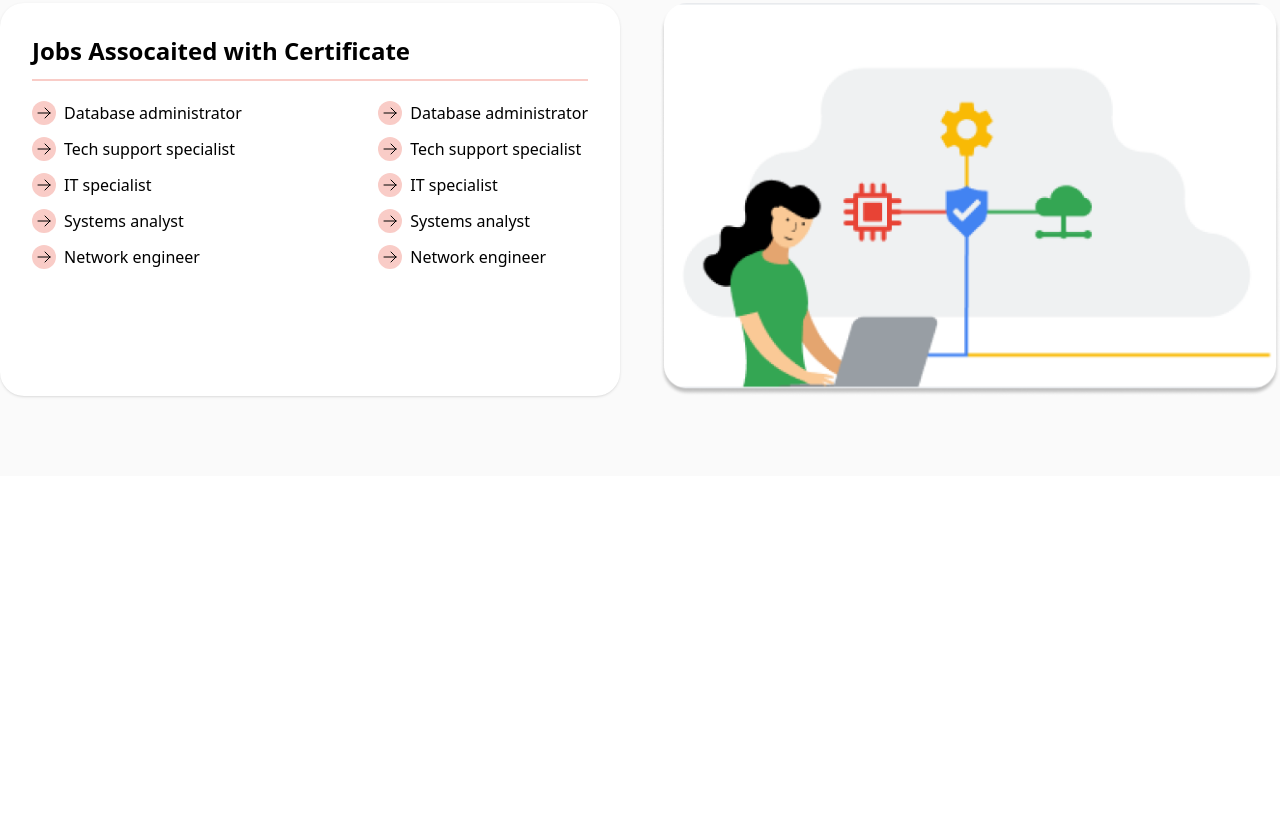
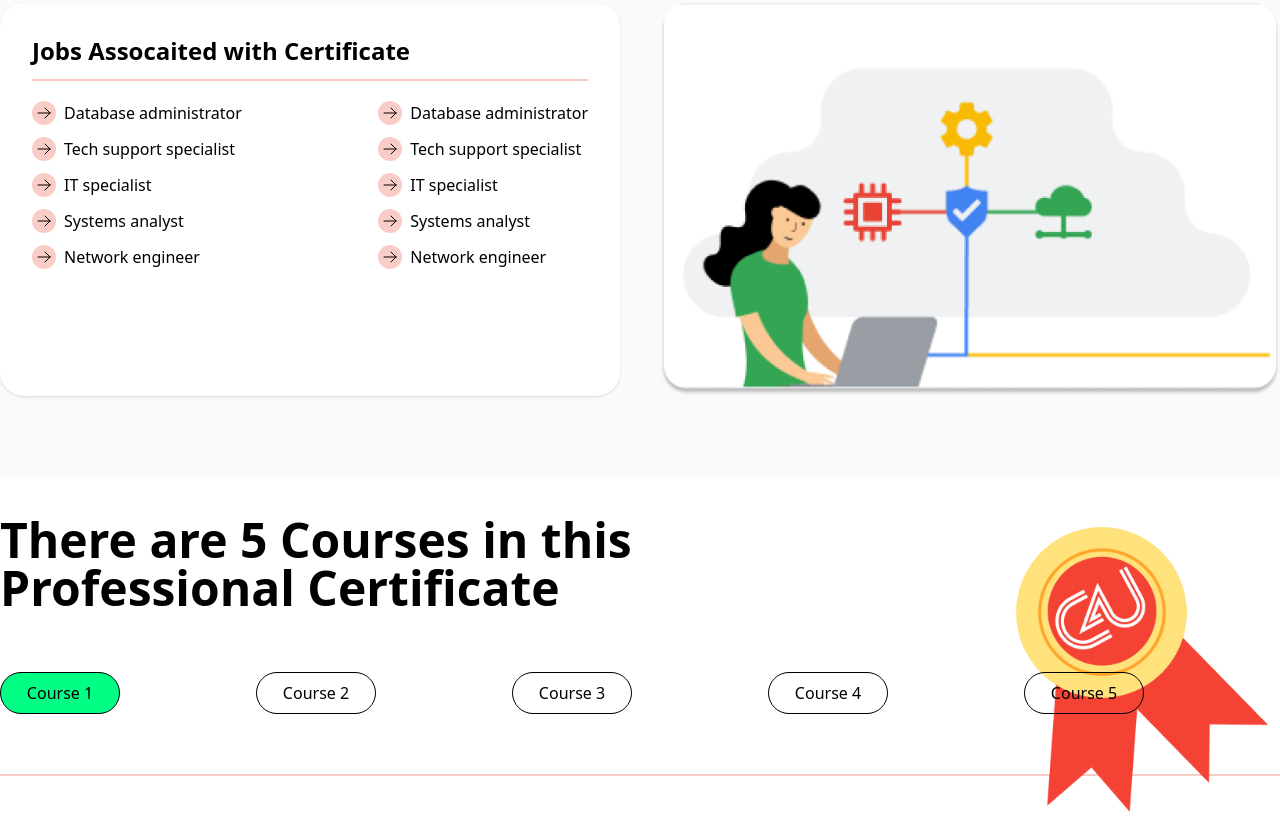
Before and after one commit to Abusyead/Tailwind_CSS_Assignment, a website built with Vite: page index.html in a window 1280 px wide. Shown: the part 1513-2351 px from the top of the page. Before the commit the page ends 1989 px from the top, so only its background shows below. Built offline with nearby package versions, Linux system fonts and the light colour scheme.

Commit message:
complete Certificate section

```diff
--- a/index.html
+++ b/index.html
@@ -230,5 +230,27 @@
         </div>
     </section>
 
+    <!-- Certificate section code start here -->
+
+    <section id="Certificate" class="">
+        <div class="container mx-auto py-10">
+            <h2 class="md:text-5xl text-3xl font-semibold">There are 5 Courses in this <br> Professional Certificate</h2>
+            <div class="grid md:grid-cols-10 grid-cols-6 justify-start content-center my-10">
+                <button class="certi-btn bg-[#00FF84]">Course 1</button>
+                <button class="certi-btn">Course 2</button>
+                <button class="certi-btn">Course 3</button>
+                <button class="certi-btn">Course 4</button>
+                <button class="certi-btn">Course 5</button>
+            </div>
+            <div class="border-t-2 border-[#F9CCC7] h-4 -z-10 w-full relative">
+                <div class="absolute w-72 -bottom-12 right-0">
+                    <img class="w-full " src="Img/Group 238902.png" alt="">
+                </div>
+
+            </div>
+        </div>
+    </section>
+
+
 </body>
 </html>
```
Also changed, not shown: Img/54.png (added), Img/56.png (added), Img/57.png (added), Img/Connector Vector (1).png (added), Img/Connector Vector (2).png (added), Img/Connector Vector (3).png (added), Img/Connector Vector.png (added), Img/Group 238901.png (added), Img/Group 238902 (1).png (added), Img/Group 238902 (2).png (added), Img/Group 238903.png (added), Img/Rectangle 29911.png (added), output/main.css.
